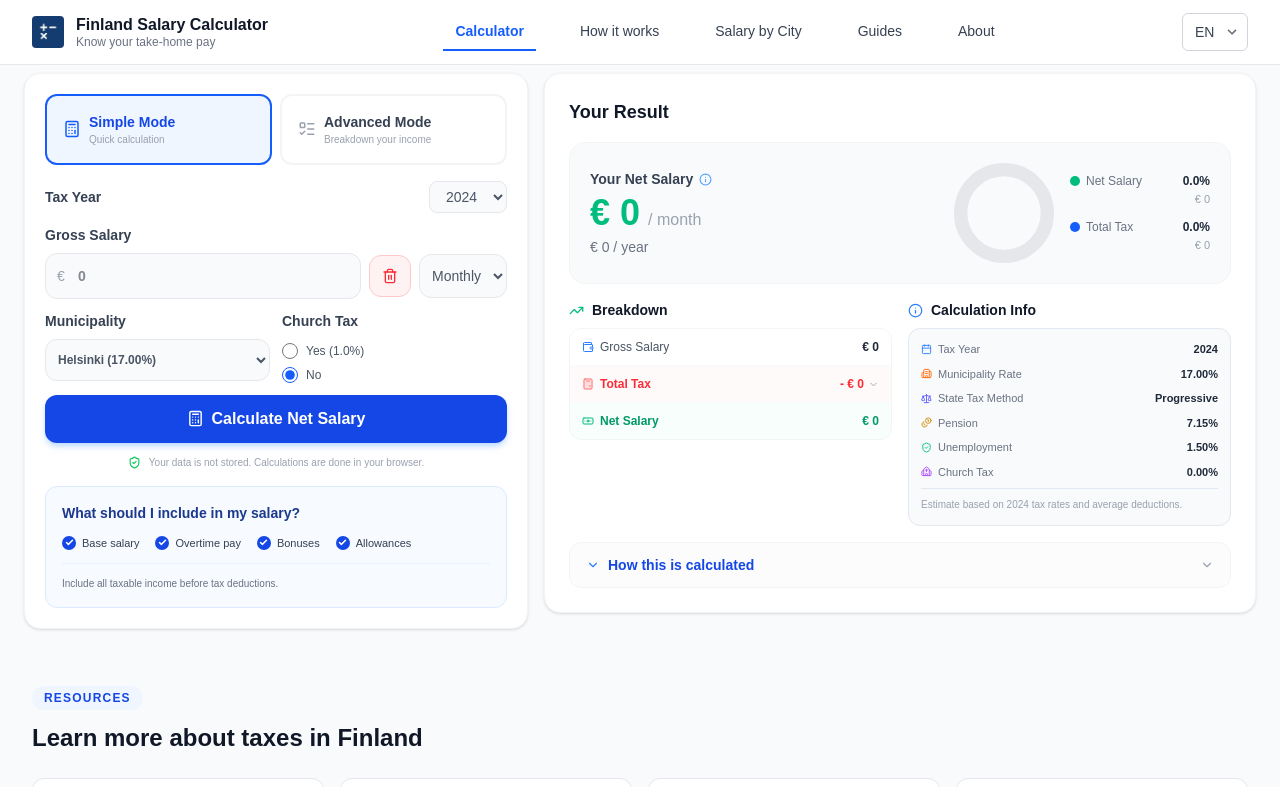
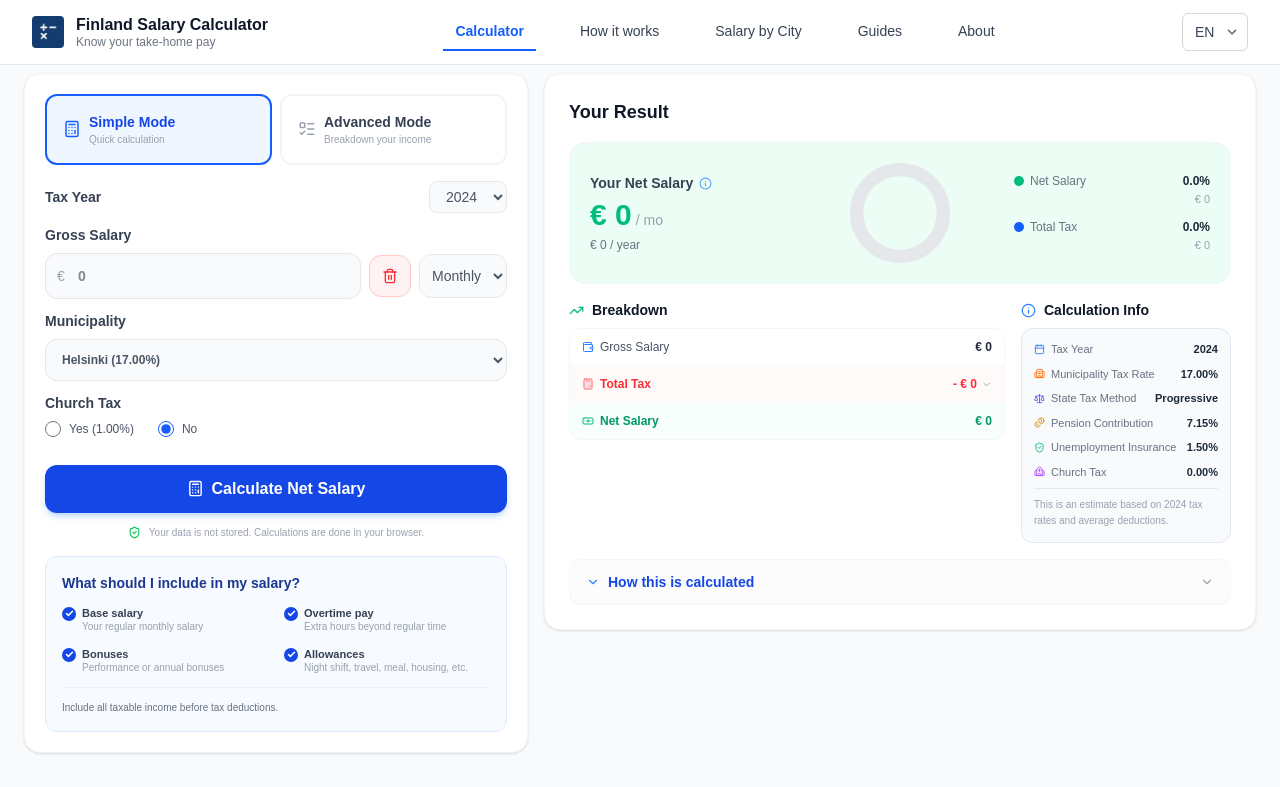
Before and after one commit to upekshapavani2003-maker/finland-salary-calculator, a Next.js app in the folder frontend/: page / in a window 1280 px wide. Shown: the top 787 px of the page. Built offline with nearby package versions, Linux system fonts and the light colour scheme.

Commit message:
css changes and layout changes

```diff
--- a/frontend/src/components/SalaryCalculator.tsx
+++ b/frontend/src/components/SalaryCalculator.tsx
@@ -125,6 +125,8 @@ export default function SalaryCalculator() {
   const netDash = hasCalculated ? (netPercentage / 100) * circumference : 0;
   const taxDash = hasCalculated ? (taxPercentage / 100) * circumference : 0;
 
+  const fmt = (n: number) => n.toLocaleString(undefined, { maximumFractionDigits: 0 });
+
   return (
     <div className="bg-[#F8FAFC] pt-2 pb-12 px-2 sm:px-4 lg:px-6 w-full overflow-x-hidden">
       <div className="max-w-7xl mx-auto">
@@ -175,8 +177,6 @@ export default function SalaryCalculator() {
             {/* ── SIMPLE MODE ── */}
             {selectedMode === 'simple' && (
               <div className="flex flex-col gap-3">
-
-                {/* Tax Year */}
                 <div className="flex items-center justify-between">
                   <label className="text-sm font-bold text-gray-700">Tax Year</label>
                   <select
@@ -190,7 +190,6 @@ export default function SalaryCalculator() {
                   </select>
                 </div>
 
-                {/* Gross Salary */}
                 <div>
                   <label className="block text-sm font-bold text-gray-700 mb-2">Gross Salary</label>
                   <div className="flex gap-2 items-center">
@@ -223,43 +222,39 @@ export default function SalaryCalculator() {
                   </div>
                 </div>
 
-                {/* Municipality + Church Tax */}
-                <div className="grid grid-cols-2 gap-3">
                 <div>
                   <label className="block text-sm font-bold text-gray-700 mb-2">Municipality</label>
                   <select
                     value={selectedMunicipality}
                     onChange={(e) => setSelectedMunicipality(e.target.value)}
-                      className="w-full bg-gray-50 border border-gray-200 rounded-xl px-2 py-3 text-xs text-gray-600 font-bold outline-none focus:ring-2 focus:ring-blue-500"
+                    className="w-full bg-gray-50 border border-gray-200 rounded-xl px-3 py-3 text-xs text-gray-600 font-bold outline-none focus:ring-2 focus:ring-blue-500"
                   >
                     {municipalities.map(m => <option key={m}>{m}</option>)}
                   </select>
                 </div>
+
                 <div>
                   <label className="block text-sm font-bold text-gray-700 mb-2">Church Tax</label>
-                    <div className="flex flex-col gap-2 pt-1">
+                  <div className="flex gap-6">
                     <label className="flex items-center gap-2 cursor-pointer">
                       <input type="radio" checked={churchMember} onChange={() => setChurchMember(true)} className="w-4 h-4 accent-blue-600" />
-                        <span className="text-xs font-medium text-gray-600">Yes (1.0%)</span>
+                      <span className="text-xs text-gray-600">Yes (1.00%)</span>
                     </label>
                     <label className="flex items-center gap-2 cursor-pointer">
                       <input type="radio" checked={!churchMember} onChange={() => setChurchMember(false)} className="w-4 h-4 accent-blue-600" />
-                        <span className="text-xs font-medium text-gray-600">No</span>
+                      <span className="text-xs text-gray-600">No</span>
                     </label>
                   </div>
                 </div>
-                </div>
 
-                {/* Calculate Button */}
                 <button
                   type="submit"
-                  className="w-full bg-blue-700 hover:bg-blue-800 active:scale-[0.99] text-white font-bold py-3 rounded-xl transition-all flex items-center justify-center gap-2 shadow-md shadow-blue-200"
+                  className="w-full bg-blue-700 hover:bg-blue-800 active:scale-[0.99] text-white font-bold py-3 rounded-xl transition-all flex items-center justify-center gap-2 shadow-md shadow-blue-200 mt-4"
                 >
                   <Calculator size={17} />
                   Calculate Net Salary
                 </button>
 
-                {/* Privacy note */}
                 <div className="flex items-center justify-center gap-2 text-[10px] text-gray-400">
                   <ShieldCheckIcon size={13} className="text-green-500 flex-shrink-0" />
                   <span>Your data is not stored. Calculations are done in your browser.</span>
@@ -270,8 +265,6 @@ export default function SalaryCalculator() {
             {/* ── ADVANCED MODE ── */}
             {selectedMode === 'advanced' && (
               <div className="flex flex-col gap-3">
-
-                {/* Tax Year */}
                 <div className="flex items-center justify-between">
                   <label className="text-sm font-bold text-gray-700">Tax Year</label>
                   <select
@@ -285,13 +278,11 @@ export default function SalaryCalculator() {
                   </select>
                 </div>
 
-                {/* Section 1 */}
                 <div>
                   <div className="mb-2">
                     <div className="text-sm font-bold text-gray-900">1. Income Breakdown</div>
                     <div className="text-[10px] text-gray-400 mt-0.5">Enter your income components before tax.</div>
                   </div>
-
                   <div className="flex flex-col gap-2">
                     {[
                       { label: 'Base Salary', val: baseSalary, setter: setBaseSalary },
@@ -325,8 +316,6 @@ export default function SalaryCalculator() {
                       </div>
                     ))}
                   </div>
-
-                  {/* Total Gross */}
                   <div className="mt-2 p-3 bg-blue-50 border border-blue-100 rounded-xl">
                     <div className="text-xs font-bold text-blue-800 mb-1">Total Gross Income</div>
                     <div className="flex justify-between">
@@ -336,8 +325,7 @@ export default function SalaryCalculator() {
                   </div>
                 </div>
 
-                {/* Section 2 */}
-                <div className="border-t border-gray-100 pt-3">
+                <div className="border-t border-gray-100 pt-0">
                   <div className="text-sm font-bold text-gray-900 mb-3">2. Tax Settings</div>
                   <div className="flex flex-col gap-3">
                     <div>
@@ -370,16 +358,14 @@ export default function SalaryCalculator() {
                   </div>
                 </div>
 
-                {/* Calculate Button */}
                 <button
                   type="submit"
-                  className="w-full bg-blue-700 hover:bg-blue-800 active:scale-[0.99] text-white font-bold py-3 rounded-xl transition-all flex items-center justify-center gap-2 shadow-md shadow-blue-200"
+                  className="w-full bg-blue-700 hover:bg-blue-800 active:scale-[0.99] text-white font-bold py-3 rounded-xl transition-all flex items-center justify-center gap-2 shadow-md shadow-blue-200 mt-2"
                 >
                   <Calculator size={17} />
                   Calculate Net Salary
                 </button>
 
-                {/* Privacy note */}
                 <div className="flex items-center justify-center gap-2 text-[10px] text-gray-400">
                   <ShieldCheckIcon size={13} className="text-green-500 flex-shrink-0" />
                   <span>Your data is not stored. Calculations are done in your browser.</span>
@@ -390,13 +376,21 @@ export default function SalaryCalculator() {
             {/* What to include */}
             <div className="bg-blue-50/50 rounded-xl p-4 border border-blue-100 mt-auto">
               <p className="text-blue-900 font-bold text-sm mb-3">What should I include in my salary?</p>
-              <div className="flex flex-row flex-wrap gap-x-4 gap-y-2 mb-3">
-                {['Base salary', 'Overtime pay', 'Bonuses', 'Allowances'].map(item => (
-                  <div key={item} className="flex items-center gap-1.5 text-[11px] text-gray-700 font-medium">
-                    <div className="w-3.5 h-3.5 rounded-full bg-blue-700 flex items-center justify-center text-white flex-shrink-0">
+              <div className="grid grid-cols-2 gap-x-4 gap-y-3 mb-3">
+                {[
+                  { label: 'Base salary', sub: 'Your regular monthly salary' },
+                  { label: 'Overtime pay', sub: 'Extra hours beyond regular time' },
+                  { label: 'Bonuses', sub: 'Performance or annual bonuses' },
+                  { label: 'Allowances', sub: 'Night shift, travel, meal, housing, etc.' },
+                ].map(item => (
+                  <div key={item.label} className="flex items-start gap-1.5">
+                    <div className="w-3.5 h-3.5 rounded-full bg-blue-700 flex items-center justify-center text-white flex-shrink-0 mt-0.5">
                       <Check size={9} strokeWidth={4} />
                     </div>
-                    {item}
+                    <div>
+                      <div className="text-[11px] text-gray-700 font-semibold">{item.label}</div>
+                      <div className="text-[10px] text-gray-400 leading-tight">{item.sub}</div>
+                    </div>
                   </div>
                 ))}
               </div>
@@ -404,32 +398,33 @@ export default function SalaryCalculator() {
                 Include all taxable income before tax deductions.
               </p>
             </div>
+
           </div>
 
           {/* ── RIGHT COLUMN: RESULTS ── */}
           <div className="lg:col-span-7 bg-white rounded-2xl shadow-sm border border-gray-100 p-4 sm:p-6">
             <h3 className="text-gray-900 font-bold text-lg mb-4">Your Result</h3>
 
-            {/* Net Salary Hero */}
-            <div className="bg-gray-50 border border-gray-100 rounded-2xl p-4 sm:p-5 mb-4">
-              <div className="flex flex-col sm:flex-row items-center gap-4">
+            {/* Net Salary Hero — 3-column grid so circle is always centred */}
+            <div className="bg-emerald-50 border border-gray-100 rounded-2xl p-4 sm:p-5 mb-4">
+              <div className="grid grid-cols-3 items-center gap-4">
 
-                {/* Net salary text */}
-                <div className="flex-1 w-full">
+                {/* Left: net salary text */}
+                <div className="col-span-1">
                   <div className="flex items-center gap-1.5 text-sm font-bold text-gray-700 mb-1">
                     Your Net Salary <Info size={13} className="text-blue-400" />
                   </div>
-                  <div className="text-3xl sm:text-4xl font-black text-emerald-500 mb-1">
-                    € {displayNetSalary.toLocaleString(undefined, { maximumFractionDigits: 0 })}
-                    <span className="text-base font-medium text-gray-400 ml-2">/ month</span>
+                  <div className="text-2xl sm:text-3xl font-black text-emerald-500 mb-1">
+                    € {fmt(displayNetSalary)}
+                    <span className="text-sm font-medium text-gray-400 ml-1">/ mo</span>
                   </div>
-                  <div className="text-sm text-gray-500">
-                    € {(displayNetSalary * 12).toLocaleString(undefined, { maximumFractionDigits: 0 })} / year
+                  <div className="text-xs text-gray-500">
+                    € {fmt(displayNetSalary * 12)} / year
                   </div>
                 </div>
 
-                {/* SVG Donut */}
-                <div className="flex-shrink-0">
+                {/* Centre: donut chart */}
+                <div className="col-span-1 flex justify-center">
                   <svg width="100" height="100" viewBox="0 0 120 120">
                     <circle cx="60" cy="60" r={radius} fill="none" stroke="#e5e7eb" strokeWidth="16" />
                     {hasCalculated && (
@@ -451,9 +446,9 @@ export default function SalaryCalculator() {
                   </svg>
                 </div>
 
-                {/* Legend */}
-                <div className="flex sm:flex-col flex-row gap-4 sm:gap-3 w-full sm:w-auto sm:min-w-[140px]">
-                  <div className="flex-1 sm:flex-none">
+                {/* Right: legend */}
+                <div className="col-span-1 flex flex-col gap-3">
+                  <div>
                     <div className="flex items-center justify-between gap-2">
                       <div className="flex items-center gap-1.5">
                         <span className="w-2.5 h-2.5 rounded-full bg-emerald-500 flex-shrink-0" />
@@ -462,10 +457,10 @@ export default function SalaryCalculator() {
                       <span className="text-xs font-bold text-gray-800">{netPercentage.toFixed(1)}%</span>
                     </div>
                     <div className="text-right text-[11px] text-gray-400 mt-0.5">
-                      € {displayNetSalary.toLocaleString(undefined, { maximumFractionDigits: 0 })}
+                      € {fmt(displayNetSalary)}
                     </div>
                   </div>
-                  <div className="flex-1 sm:flex-none">
+                  <div>
                     <div className="flex items-center justify-between gap-2">
                       <div className="flex items-center gap-1.5">
                         <span className="w-2.5 h-2.5 rounded-full bg-blue-600 flex-shrink-0" />
@@ -474,18 +469,19 @@ export default function SalaryCalculator() {
                       <span className="text-xs font-bold text-gray-800">{taxPercentage.toFixed(1)}%</span>
                     </div>
                     <div className="text-right text-[11px] text-gray-400 mt-0.5">
-                      € {displayTotalTax.toLocaleString(undefined, { maximumFractionDigits: 0 })}
-                    </div>
-                  </div>
+                      € {fmt(displayTotalTax)}
                     </div>
                   </div>
                 </div>
 
+              </div>
+            </div>
+
             {/* Breakdown + Calc Info */}
-            <div className="grid grid-cols-1 xl:grid-cols-2 gap-4 mb-4">
+            <div className="grid grid-cols-1 xl:grid-cols-3 gap-4 mb-4">
 
               {/* Breakdown */}
-              <div>
+              <div className="xl:col-span-2">
                 <div className="flex items-center gap-2 mb-2">
                   <TrendingUp size={15} className="text-emerald-500" />
                   <h4 className="font-bold text-gray-900 text-sm">Breakdown</h4>
@@ -495,9 +491,7 @@ export default function SalaryCalculator() {
                     <span className="text-xs text-gray-600 flex items-center gap-1.5">
                       <Wallet size={12} className="text-blue-500" /> Gross Salary
                     </span>
-                    <span className="text-xs font-bold text-gray-800">
-                      € {displayGrossMonthly.toLocaleString(undefined, { maximumFractionDigits: 0 })}
-                    </span>
+                    <span className="text-xs font-bold text-gray-800">€ {fmt(displayGrossMonthly)}</span>
                   </div>
 
                   <div
@@ -508,9 +502,7 @@ export default function SalaryCalculator() {
                       <Calculator size={12} className="text-red-400" /> Total Tax
                     </span>
                     <div className="flex items-center gap-1">
-                      <span className="text-xs font-bold text-red-500">
-                        - € {displayTotalTax.toLocaleString(undefined, { maximumFractionDigits: 0 })}
-                      </span>
+                      <span className="text-xs font-bold text-red-500">- € {fmt(displayTotalTax)}</span>
                       <ChevronDown size={11} className={`text-gray-400 transition-transform ${isTaxOpen ? 'rotate-180' : ''}`} />
                     </div>
                   </div>
@@ -520,13 +512,13 @@ export default function SalaryCalculator() {
                       {[
                         { label: 'State Income Tax', value: displayStateTax, icon: <Landmark size={11} className="text-indigo-400" /> },
                         { label: `Municipal Tax (${displayMunicipalityRate.toFixed(2)}%)`, value: displayMunicipalTax, icon: <Building2 size={11} className="text-orange-400" /> },
-                        { label: 'Pension (7.15%)', value: displayPension, icon: <Coins size={11} className="text-yellow-500" /> },
-                        { label: 'Unemployment (1.50%)', value: displayUnemployment, icon: <ShieldCheck size={11} className="text-emerald-400" /> },
+                        { label: 'Pension Contribution (7.15%)', value: displayPension, icon: <Coins size={11} className="text-yellow-500" /> },
+                        { label: 'Unemployment Insurance (1.50%)', value: displayUnemployment, icon: <ShieldCheck size={11} className="text-emerald-400" /> },
                         ...(displayChurchMember ? [{ label: 'Church Tax (1.0%)', value: displayChurchTax, icon: <Church size={11} className="text-purple-400" /> }] : []),
                       ].map((item, idx) => (
                         <div key={idx} className="flex justify-between items-center text-[11px] pl-3">
                           <span className="text-gray-500 flex items-center gap-1.5">{item.icon}{item.label}</span>
-                          <span className="text-gray-600 font-medium">- € {item.value.toLocaleString(undefined, { maximumFractionDigits: 0 })}</span>
+                          <span className="text-gray-600 font-medium">- € {fmt(item.value)}</span>
                         </div>
                       ))}
                     </div>
@@ -536,15 +528,13 @@ export default function SalaryCalculator() {
                     <span className="text-xs font-bold text-emerald-600 flex items-center gap-1.5">
                       <Banknote size={12} className="text-emerald-500" /> Net Salary
                     </span>
-                    <span className="text-xs font-bold text-emerald-600">
-                      € {displayNetSalary.toLocaleString(undefined, { maximumFractionDigits: 0 })}
-                    </span>
+                    <span className="text-xs font-bold text-emerald-600">€ {fmt(displayNetSalary)}</span>
                   </div>
                 </div>
               </div>
 
               {/* Calculation Info */}
-              <div>
+              <div className="xl:col-span-1">
                 <div className="flex items-center gap-2 mb-2">
                   <Info size={15} className="text-blue-500" />
                   <h4 className="font-bold text-gray-900 text-sm">Calculation Info</h4>
@@ -552,10 +542,10 @@ export default function SalaryCalculator() {
                 <div className="bg-slate-50 border border-slate-200 rounded-xl p-3 space-y-2">
                   {[
                     { label: 'Tax Year', value: displayTaxYear, icon: <Calendar size={11} className="text-blue-500" /> },
-                    { label: 'Municipality Rate', value: `${displayMunicipalityRate.toFixed(2)}%`, icon: <Building2 size={11} className="text-orange-500" /> },
+                    { label: 'Municipality Tax Rate', value: `${displayMunicipalityRate.toFixed(2)}%`, icon: <Building2 size={11} className="text-orange-500" /> },
                     { label: 'State Tax Method', value: 'Progressive', icon: <Scale size={11} className="text-indigo-500" /> },
-                    { label: 'Pension', value: '7.15%', icon: <Coins size={11} className="text-yellow-600" /> },
-                    { label: 'Unemployment', value: '1.50%', icon: <ShieldCheck size={11} className="text-emerald-500" /> },
+                    { label: 'Pension Contribution', value: '7.15%', icon: <Coins size={11} className="text-yellow-600" /> },
+                    { label: 'Unemployment Insurance', value: '1.50%', icon: <ShieldCheck size={11} className="text-emerald-500" /> },
                     { label: 'Church Tax', value: displayChurchMember ? '1.00%' : '0.00%', icon: <Church size={11} className="text-purple-500" /> },
                   ].map((info, idx) => (
                     <div key={idx} className="flex justify-between items-center text-[11px]">
@@ -564,7 +554,7 @@ export default function SalaryCalculator() {
                     </div>
                   ))}
                   <p className="text-[10px] text-gray-400 pt-2 border-t border-slate-200 leading-relaxed">
-                    Estimate based on {displayTaxYear} tax rates and average deductions.
+                    This is an estimate based on {displayTaxYear} tax rates and average deductions.
                   </p>
                 </div>
               </div>
@@ -583,8 +573,8 @@ export default function SalaryCalculator() {
                 <ChevronDown size={14} className="text-gray-400" />
               </div>
               {isCalcOpen && (
-                <div className="bg-white px-4 py-4 border-t border-gray-100 flex flex-col sm:flex-row justify-between items-start gap-4">
-                  <ol className="list-decimal pl-4 space-y-1.5 text-xs text-gray-600 flex-1">
+                <div className="bg-white px-4 py-2 border-t border-gray-100 flex flex-col sm:flex-row justify-between items-start gap-4">
+                  <ol className="list-decimal pl-4 space-y-1 text-xs text-gray-600 flex-1">
                     <li>Your gross income is calculated from all income components (annual).</li>
                     <li>Social security contributions (pension + unemployment) are deducted.</li>
                     <li>Remaining income is taxed using progressive state tax rates.</li>
@@ -592,7 +582,7 @@ export default function SalaryCalculator() {
                   </ol>
                   <button
                     type="button"
-                    className="px-4 py-2 border border-gray-200 rounded-lg text-xs font-bold text-blue-700 hover:bg-gray-50 transition-colors whitespace-nowrap flex-shrink-0"
+                    className="px-4 py-2 border border-gray-200 rounded-lg text-xs font-bold text-blue-700 hover:bg-gray-50 transition-colors whitespace-nowrap flex-shrink-0 mt-5"
                   >
                     Show tax brackets used
                   </button>
@@ -601,6 +591,7 @@ export default function SalaryCalculator() {
             </div>
 
           </div>
+
         </form>
       </div>
     </div>
```
Lines whose indentation alone changed are shown as unchanged.
